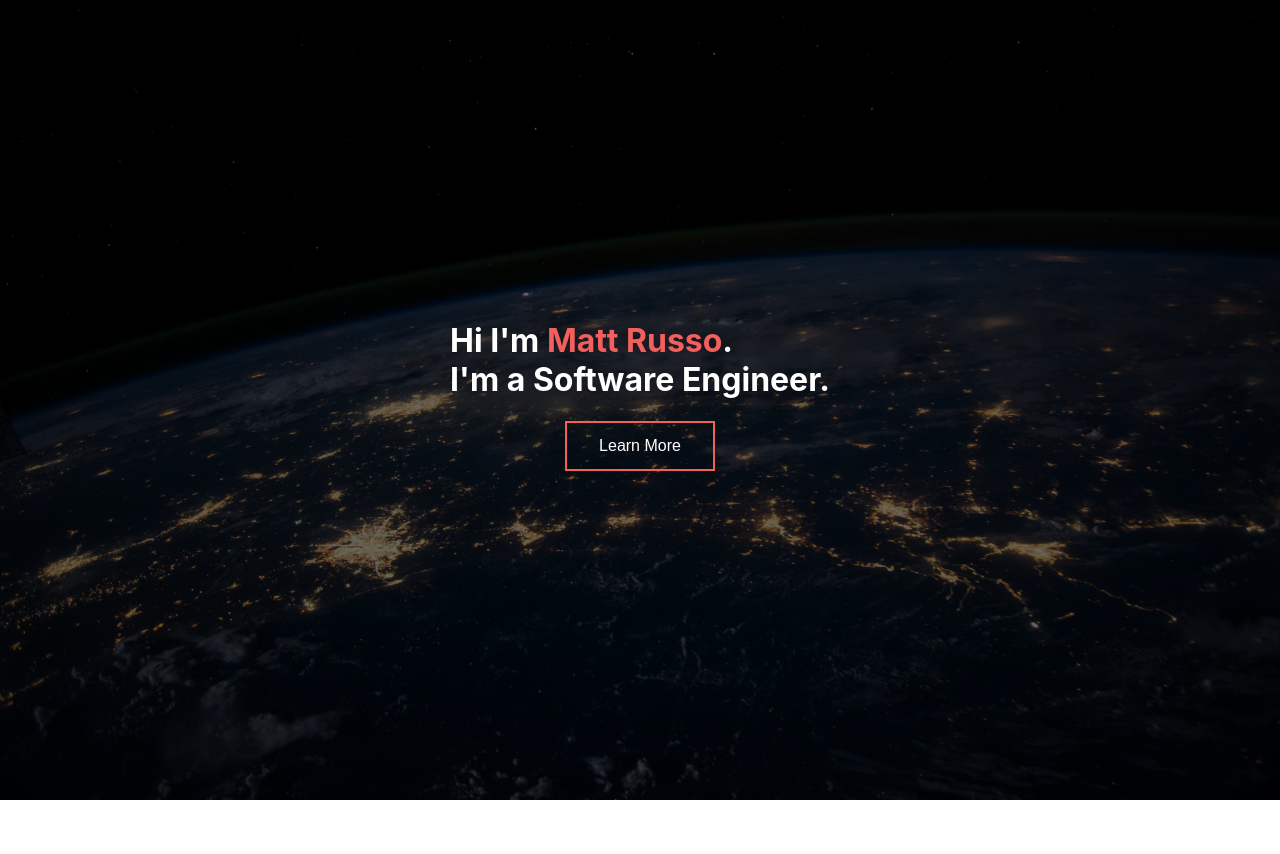
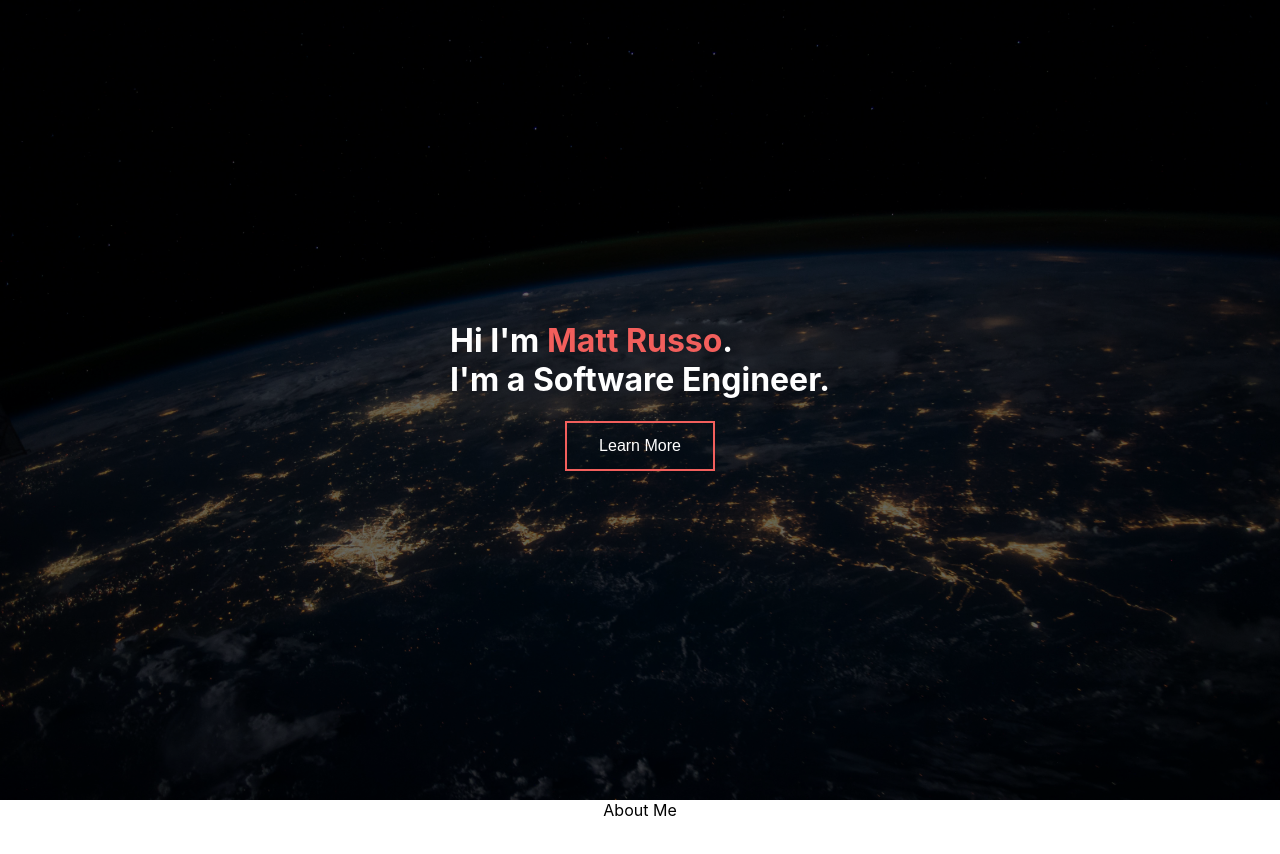
Before and after one commit to mattrusso9037/personal-website, a React (Create React App) app: page / in a window 1280 px wide. Shown: the top 854 px of the page. Before the commit the page ends 804 px from the top, so only its background shows below. Built offline with nearby package versions, Linux system fonts and the light colour scheme.

Commit message:
Added an about section as well as the ability to scroll to sections. This was encapsulated in a hook for separation of logic.

```diff
--- /dev/null
+++ b/src/components/About/About.tsx
@@ -0,0 +1,16 @@
+import React, {FC, MutableRefObject} from 'react';
+import './about.scss';
+
+interface IAboutProps {
+    aboutRef: MutableRefObject<null | HTMLDivElement>;
+}
+
+export const About: FC<IAboutProps> = ({aboutRef}) => {
+    return (
+        <div className={'About'} ref={aboutRef}>
+            <div>
+                About Me
+            </div>
+        </div>
+    )
+};
--- /dev/null
+++ b/src/components/About/about.scss
@@ -0,0 +1,3 @@
+.About {
+    height: 100vh;
+}
--- a/src/components/Header/Header.tsx
+++ b/src/components/Header/Header.tsx
@@ -1,19 +1,29 @@
 import React, {FC} from 'react';
 import img from '../../assets/nasa_img.jpg';
 import './header.scss';
-import {Button} from "../common/Button/Button";
+import {Button} from '../common/Button/Button';
+import {ScrollTo} from '../../hooks/useScroll';
+import {Sections} from '../Main/SectionTypes';
 
 interface IHeaderProps {
-
+    onAboutClick: ScrollTo
 }
 
-export const Header: FC<IHeaderProps> = () => {
+export const Header: FC<IHeaderProps> =
+    ({
+         onAboutClick,
+     }) => {
+
+    function onClick(): void {
+        onAboutClick(Sections.About);
+    }
+
         return (
             <div className={'Header'}>
                 <img alt={'Earth from space'} src={img}/>
                 <div>
                     <h1>Hi I'm <span>Matt Russo</span>.<br/>I'm a Software Engineer.</h1>
-                <Button text={'Learn More'} type={'outline'}/>
+                    <Button text={'Learn More'} type={'outline'} onClick={onClick}/>
                 </div>
             </div>
         )
--- a/src/components/Main/App.tsx
+++ b/src/components/Main/App.tsx
@@ -1,11 +1,17 @@
 import React from 'react';
 import './App.css';
-import {Header} from "../Header/Header";
+import {Header} from '../Header/Header';
+import {About} from '../About/About';
+import {Sections} from './SectionTypes';
+import {useScroll} from '../../hooks/useScroll';
 
 function App() {
+    const { getRef, scrollToElement } = useScroll({});
+
     return (
-        <div className="App">
-            <Header />
+        <div className='App'>
+            <Header onAboutClick={scrollToElement}/>
+            <About aboutRef={getRef(Sections.About)}/>
         </div>
     );
 }
--- /dev/null
+++ b/src/components/Main/SectionTypes.ts
@@ -0,0 +1,3 @@
+export enum Sections {
+  About
+}
--- /dev/null
+++ b/src/hooks/useScroll.ts
@@ -0,0 +1,37 @@
+import {MutableRefObject, useRef} from 'react';
+import {Sections} from '../components/Main/SectionTypes';
+
+interface IUseScrollParams {
+}
+
+interface IUseScroll {
+    scrollToElement: ScrollTo;
+    getRef: GetRef;
+}
+
+export type ScrollTo = (containerId: number) => void;
+type RefMap = { [key: number]: MutableRefObject<HTMLDivElement | null> };
+type GetRef = (id: number) => MutableRefObject<HTMLDivElement | null>;
+
+export const useScroll = ({}: IUseScrollParams): IUseScroll => {
+    const aboutRef = useRef<HTMLDivElement>(null);
+
+    const refMap: RefMap = {
+        [Sections.About]: aboutRef
+    };
+
+    const scrollToElement: ScrollTo = (containerId) => {
+        const ref: MutableRefObject<HTMLDivElement | null> = refMap[containerId];
+
+        window.scrollTo({
+            behavior: 'smooth',
+            top: ref.current?.offsetTop,
+        });
+    };
+
+    const getRef: GetRef = (id: number) => {
+        return refMap[id];
+    };
+
+    return {scrollToElement, getRef}
+}
```
Lines whose indentation alone changed are shown as unchanged.
